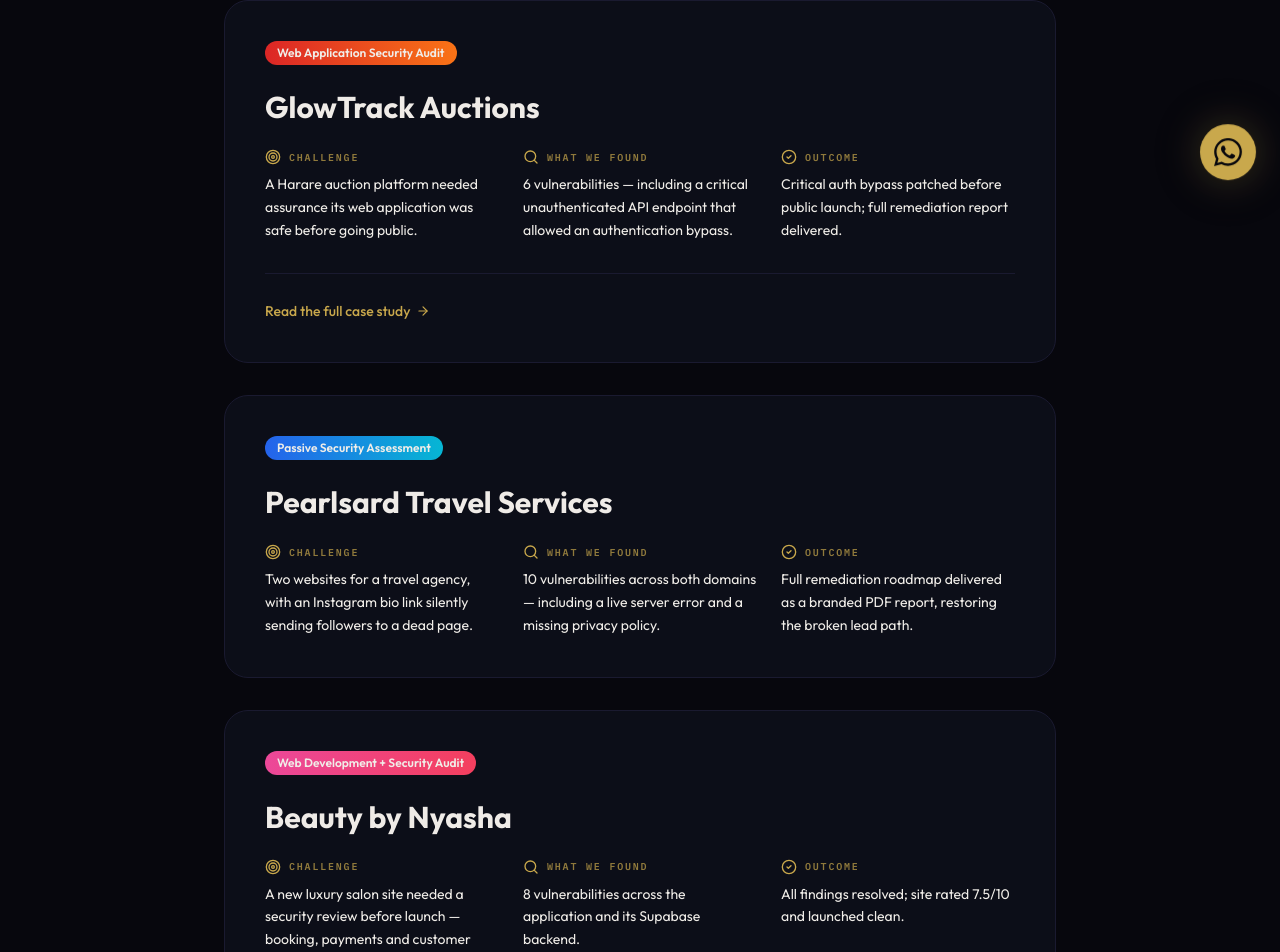
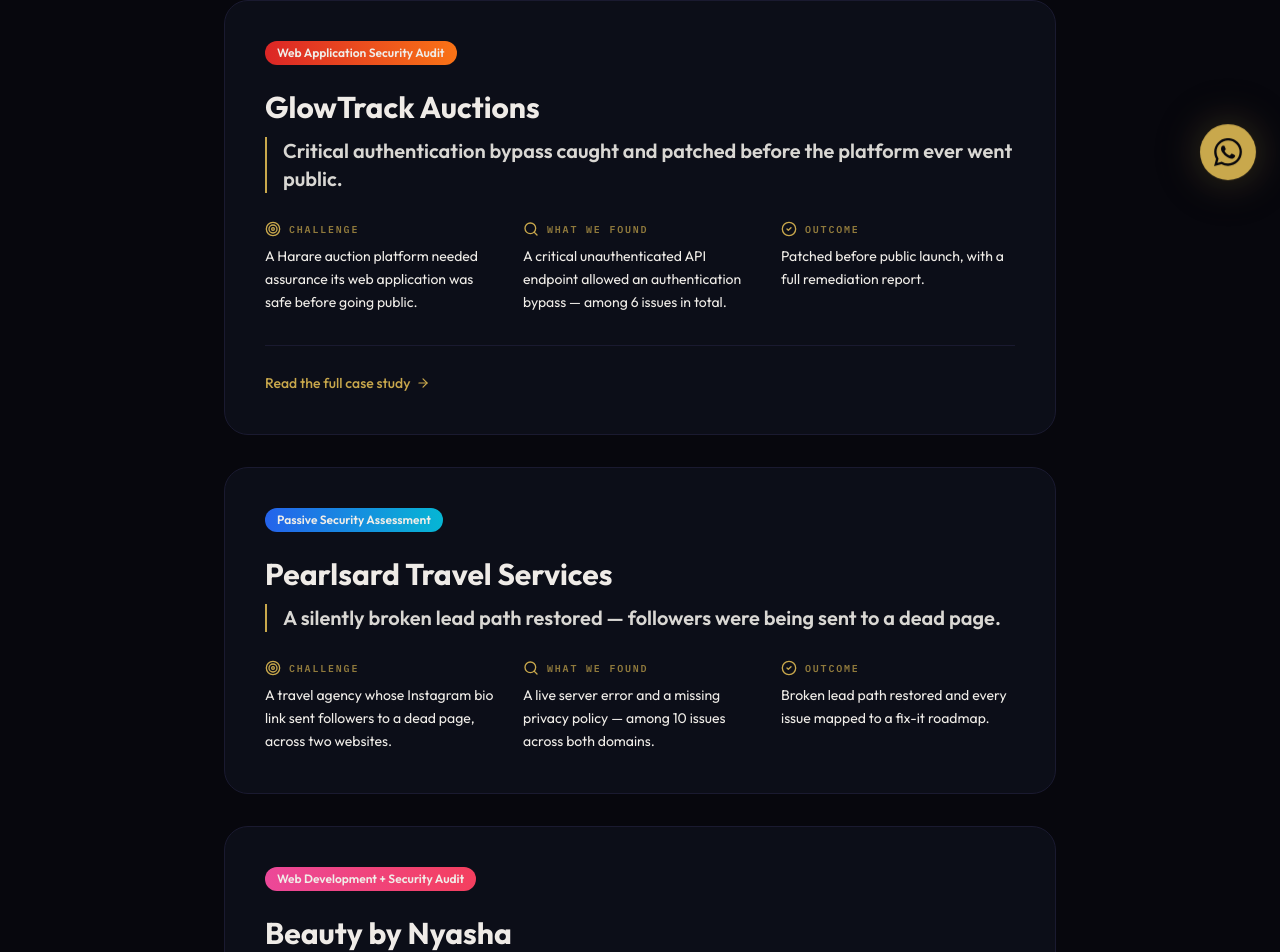
Before and after one commit to panache08/vanorikatechnologies, a Next.js app: page /case-studies in a window 1280 px wide. Shown: the part 592-1544 px from the top of the page. Built offline with nearby package versions, Linux system fonts and the light colour scheme; no server answers.

Commit message:
Homepage pricing signal in hero, outcome-led case study headlines, fix ticker contrast

```diff
--- a/src/app/(pages)/case-studies/page.tsx
+++ b/src/app/(pages)/case-studies/page.tsx
@@ -17,27 +17,30 @@ const caseStudies = [
     name: "GlowTrack Auctions",
     type: "Web Application Security Audit",
     color: "from-red-600 to-orange-500",
+    headline: "Critical authentication bypass caught and patched before the platform ever went public.",
     challenge: "A Harare auction platform needed assurance its web application was safe before going public.",
-    found: "6 vulnerabilities — including a critical unauthenticated API endpoint that allowed an authentication bypass.",
-    outcome: "Critical auth bypass patched before public launch; full remediation report delivered.",
+    found: "A critical unauthenticated API endpoint allowed an authentication bypass — among 6 issues in total.",
+    outcome: "Patched before public launch, with a full remediation report.",
     href: "/case-study/glowtrack-auctions",
   },
   {
     name: "Pearlsard Travel Services",
     type: "Passive Security Assessment",
     color: "from-blue-600 to-cyan-500",
-    challenge: "Two websites for a travel agency, with an Instagram bio link silently sending followers to a dead page.",
-    found: "10 vulnerabilities across both domains — including a live server error and a missing privacy policy.",
-    outcome: "Full remediation roadmap delivered as a branded PDF report, restoring the broken lead path.",
+    headline: "A silently broken lead path restored — followers were being sent to a dead page.",
+    challenge: "A travel agency whose Instagram bio link sent followers to a dead page, across two websites.",
+    found: "A live server error and a missing privacy policy — among 10 issues across both domains.",
+    outcome: "Broken lead path restored and every issue mapped to a fix-it roadmap.",
     href: null,
   },
   {
     name: "Beauty by Nyasha",
     type: "Web Development + Security Audit",
     color: "from-pink-500 to-rose-500",
+    headline: "Booking, payments and customer data secured before a clean launch.",
     challenge: "A new luxury salon site needed a security review before launch — booking, payments and customer data all live.",
-    found: "8 vulnerabilities across the application and its Supabase backend.",
-    outcome: "All findings resolved; site rated 7.5/10 and launched clean.",
+    found: "Issues across the application and its Supabase backend — 8 in total.",
+    outcome: "Every finding resolved; launched clean.",
     href: "https://beauty-by-nyasha.vercel.app",
   },
 ];
@@ -66,7 +69,10 @@ export default function CaseStudiesPage() {
               <div className="flex flex-wrap items-center gap-3 mb-6">
                 <span className={`px-3 py-1 text-xs font-semibold text-white rounded-full bg-gradient-to-r ${cs.color}`}>{cs.type}</span>
               </div>
-              <h2 className="font-display text-2xl md:text-3xl font-bold text-foreground mb-6">{cs.name}</h2>
+              <h2 className="font-display text-2xl md:text-3xl font-bold text-foreground mb-3">{cs.name}</h2>
+              <p className="text-lg md:text-xl text-white/90 font-display font-semibold leading-snug mb-7 border-l-2 border-gold pl-4">
+                {cs.headline}
+              </p>
               <div className="grid sm:grid-cols-3 gap-6">
                 {[
                   { icon: Target, label: "Challenge", text: cs.challenge },
--- a/src/components/sections/hero.tsx
+++ b/src/components/sections/hero.tsx
@@ -243,6 +243,19 @@ export default function Hero() {
                   <ArrowRight className="w-4 h-4 group-hover:translate-x-1 transition-transform" />
                 </Link>
               </motion.div>
+
+              {/* Pricing signal — removes friction before they even message */}
+              <motion.p
+                initial={{ opacity: 0 }}
+                animate={{ opacity: 1 }}
+                transition={{ delay: 0.6 }}
+                className="mt-5 text-sm text-white/45">
+                <Link href="/pricing" className="hover:text-gold transition-colors">
+                  Pentests from <span className="text-gold font-semibold">$400</span> · Websites from{" "}
+                  <span className="text-gold font-semibold">$300</span> · Passive scan{" "}
+                  <span className="text-gold font-semibold">free</span>
+                </Link>
+              </motion.p>
             </div>
 
             {/* RIGHT — credentials card */}
@@ -349,7 +362,7 @@ export default function Hero() {
       <div className="relative bg-gold/5 border-y border-gold/15 py-3 overflow-hidden">
         <div className="flex animate-ticker whitespace-nowrap">
           {[...TICKER_ITEMS, ...TICKER_ITEMS].map((item, i) => (
-            <span key={i} className="font-mono text-[10px] text-gold/60 tracking-[0.18em] uppercase mx-8 flex-shrink-0">
+            <span key={i} className="font-mono text-[10px] text-gold/90 tracking-[0.18em] uppercase mx-8 flex-shrink-0">
               {item} <span className="text-gold/25 mx-4">·</span>
             </span>
           ))}
```
